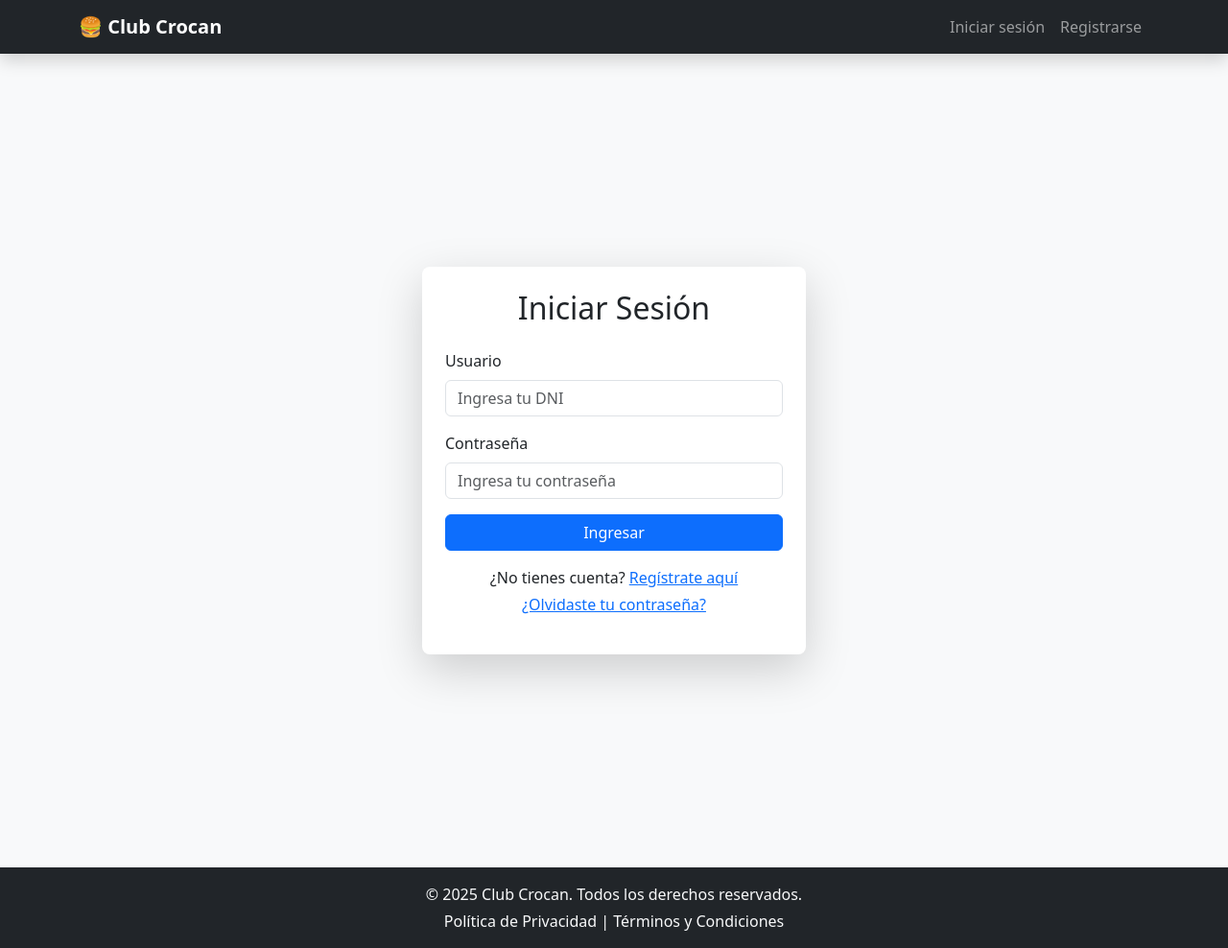
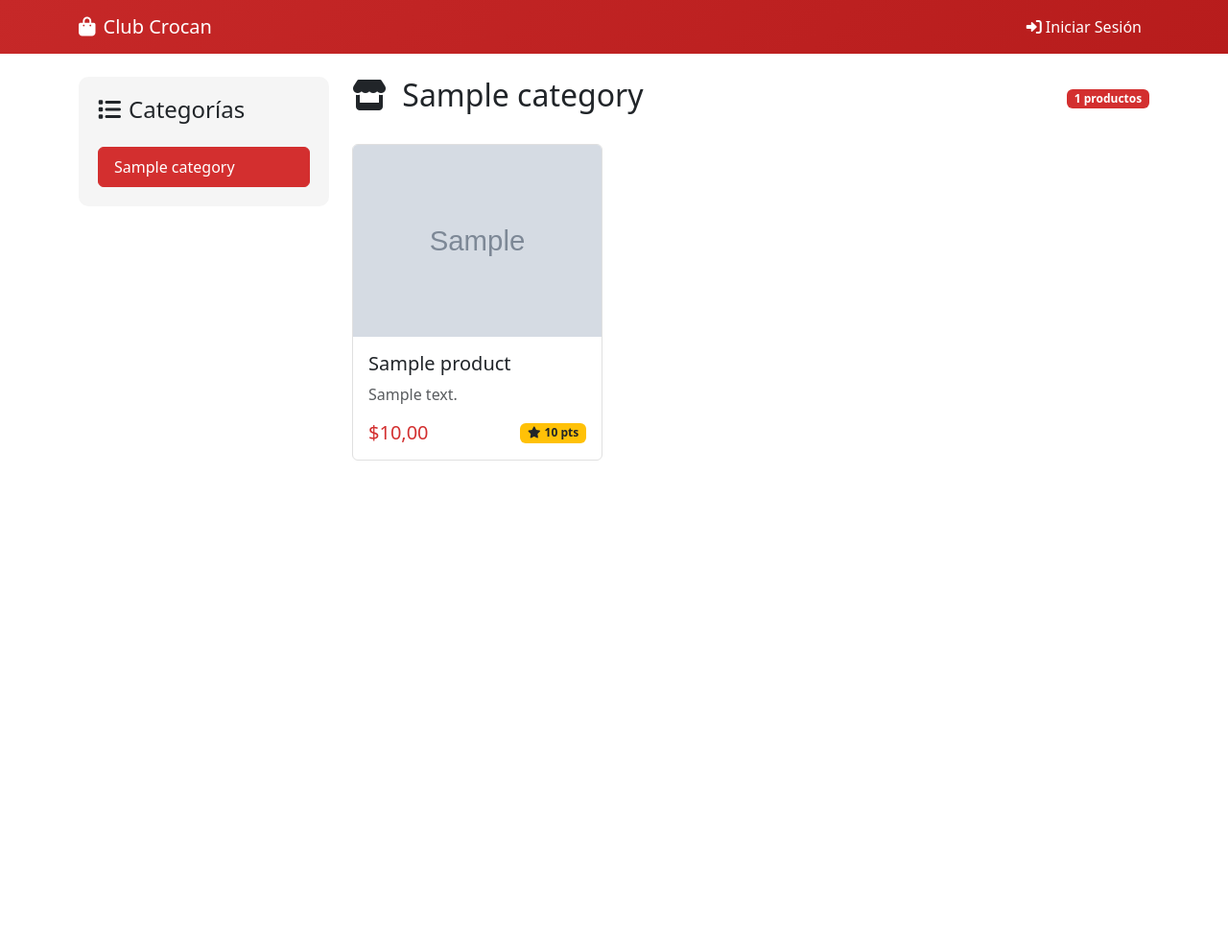
Before and after one commit to santi2025Tanque9/Crocan, a Django app: page / in a window 1280 px wide. Shown: the whole page at 96% size. After the commit the page ends 480 px from the top, so only its background shows below. Run offline with Django 4.2, Linux system fonts and the light colour scheme; tables that the repository leaves empty hold one stand-in row (values such as "Sample post"); grey boxes marked "Sample" are stand-in pictures.

Commit message:
Update __init__.cpython-312.pyc, views.cpython-312.pyc, and 28 more files...

```diff
--- a/applications/users/urls.py
+++ b/applications/users/urls.py
@@ -7,10 +7,10 @@ from django.urls import reverse_lazy
 app_name = 'users_app'
 
 urlpatterns = [
-    path('', views.login_view, name='login'),
+    path('login/', views.login_view, name='login'),
     path('registro/', views.registro, name='registro'),
     path('logout/', views.logout_view, name='logout'),
-    path('home/', views.home, name='home'),
+
     # --- Recuperación de contraseña ---
 
 
--- a/applications/users/views.py
+++ b/applications/users/views.py
@@ -1,9 +1,9 @@
+
 from django.shortcuts import render, redirect
 from django.contrib.auth import authenticate, login, logout
 from .forms import RegistroForm, LoginForm
 from .models import Usuario
 from django.contrib.auth.decorators import login_required
-
 
 def registro(request):
     if request.method == 'POST':
@@ -24,14 +24,15 @@ def login_view(request):
         user = authenticate(request, username=dni, password=password)
         if user is not None:
             login(request, user)
-            return redirect('users_app:home')
+            # CAMBIO IMPORTANTE: Redirigir a la lista de productos en lugar del home
+            return redirect('products:product_list')  # Cambiado esta línea
     form = LoginForm()
     return render(request, 'users/login.html', {'form': form})
 
 @login_required
 def home(request):
+    # Esta vista ya no se usa para el home principal
     return render(request, 'users/home.html')
-
 
 @login_required
 def logout_view(request):
--- a/club_crocan/urls.py
+++ b/club_crocan/urls.py
@@ -1,27 +1,12 @@
-"""
-URL configuration for club_crocan project.
-
-The `urlpatterns` list routes URLs to views. For more information please see:
-    https://docs.djangoproject.com/en/4.2/topics/http/urls/
-Examples:
-Function views
-    1. Add an import:  from my_app import views
-    2. Add a URL to urlpatterns:  path('', views.home, name='home')
-Class-based views
-    1. Add an import:  from other_app.views import Home
-    2. Add a URL to urlpatterns:  path('', Home.as_view(), name='home')
-Including another URLconf
-    1. Import the include() function: from django.urls import include, path
-    2. Add a URL to urlpatterns:  path('blog/', include('blog.urls'))
-"""
 from django.contrib import admin
-from django.urls import path,re_path,include
+from django.urls import path, re_path, include
 from django.conf import settings
 from django.conf.urls.static import static
 
 urlpatterns = [
     path('admin/', admin.site.urls),
-    re_path('', include('applications.users.urls'))
+    re_path('', include('applications.users.urls')),
+    re_path('', include('applications.products.urls')),  # Asegúrate de incluir esta línea
 ]
 
 if settings.DEBUG:
--- a/templates/base.html
+++ b/templates/base.html
@@ -3,58 +3,129 @@
 <head>
     <meta charset="UTF-8">
     <meta name="viewport" content="width=device-width, initial-scale=1.0">
-    <title>{% block title %}Club Crocan{% endblock %}</title>
-    <link href="https://cdn.jsdelivr.net/npm/bootstrap@5.3.2/dist/css/bootstrap.min.css" rel="stylesheet">
-    <script src="https://cdn.jsdelivr.net/npm/bootstrap@5.3.2/dist/js/bootstrap.bundle.min.js"></script>
+    <title>Club Crocan - {% block title %}{% endblock %}</title>
+
+    <!-- Bootstrap CSS -->
+    <link href="https://cdn.jsdelivr.net/npm/bootstrap@5.3.0/dist/css/bootstrap.min.css" rel="stylesheet">
+    <!-- Font Awesome -->
+    <link rel="stylesheet" href="https://cdnjs.cloudflare.com/ajax/libs/font-awesome/6.0.0/css/all.min.css">
+
+    <style>
+        .navbar-custom {
+            background: linear-gradient(135deg, #c62828 0%, #b71c1c 100%);
+        }
+        .navbar-brand, .nav-link, .navbar-text {
+            color: white !important;
+        }
+        .nav-link:hover {
+            color: #ffeb3b !important;
+        }
+        .btn-primary {
+            background-color: #d32f2f;
+            border-color: #d32f2f;
+        }
+        .btn-primary:hover {
+            background-color: #b71c1c;
+            border-color: #b71c1c;
+        }
+        .card-product {
+            transition: transform 0.3s;
+            height: 100%;
+            border: 1px solid #e0e0e0;
+        }
+        .card-product:hover {
+            transform: translateY(-5px);
+            box-shadow: 0 8px 20px rgba(198, 40, 40, 0.15);
+        }
+        .category-sidebar {
+            background-color: #f5f5f5;
+            border-radius: 10px;
+            padding: 20px;
+        }
+        .customer-card {
+            background: linear-gradient(135deg, #d32f2f 0%, #b71c1c 100%);
+            color: white;
+            border-radius: 15px;
+        }
+        .points-badge {
+            background-color: #ff5252;
+            color: white;
+            padding: 5px 10px;
+            border-radius: 20px;
+            font-weight: bold;
+        }
+        .badge-primary {
+            background-color: #d32f2f;
+        }
+        .list-group-item.active {
+            background-color: #d32f2f;
+            border-color: #d32f2f;
+        }
+        .text-primary {
+            color: #d32f2f !important;
+        }
+        .user-points {
+            background-color: #ffc107;
+            color: #000 !important;
+            padding: 5px 12px;
+            border-radius: 20px;
+            margin-left: 10px;
+            font-size: 0.9em;
+            font-weight: bold;
+            border: 2px solid rgba(255, 255, 255, 0.3);
+        }
+        .user-info {
+            display: flex;
+            align-items: center;
+            color: white !important;
+        }
+        .user-name {
+            color: white !important;
+            font-weight: 500;
+        }
+    </style>
 </head>
-<body class="bg-light d-flex flex-column min-vh-100">
+<body>
+    <!-- Navbar -->
+    <nav class="navbar navbar-expand-lg navbar-dark navbar-custom">
+        <div class="container">
+            <a class="navbar-brand" href="{% url 'products:product_list' %}">
+                <i class="fas fa-shopping-bag me-2"></i>Club Crocan
+            </a>
 
-    <!-- Navbar -->
-    <nav class="navbar navbar-expand-lg navbar-dark bg-dark shadow">
-        <div class="container">
-            <a class="navbar-brand fw-bold" href="#">🍔 Club Crocan</a>
-            <button class="navbar-toggler" type="button" data-bs-toggle="collapse" data-bs-target="#navbarContent">
-                <span class="navbar-toggler-icon"></span>
-            </button>
-
-            <div class="collapse navbar-collapse" id="navbarContent">
-                <ul class="navbar-nav ms-auto mb-2 mb-lg-0">
-
-
-                    {% if user.is_authenticated %}
-                        <li class="nav-item">
-                            <a class="nav-link" href="{% url 'users_app:logout' %}">Cerrar sesión</a>
-                        </li>
-                    {% else %}
-                        <li class="nav-item">
-                            <a class="nav-link" href="{% url 'users_app:login' %}">Iniciar sesión</a>
-                        </li>
-                        <li class="nav-item">
-                            <a class="nav-link" href="{% url 'users_app:registro' %}">Registrarse</a>
-                        </li>
-                    {% endif %}
-                </ul>
+            <div class="navbar-nav ms-auto">
+                {% if user.is_authenticated %}
+                    <div class="d-flex align-items-center">
+                        <div class="user-info me-3">
+                            <span class="user-name">
+                                <i class="fas fa-user me-1"></i>Hola, {{ user.nombre }}
+                            </span>
+                            {% if user.puntos %}
+                                <span class="user-points">
+                                    <i class="fas fa-star me-1"></i>{{ user.puntos }} pts
+                                </span>
+                            {% endif %}
+                        </div>
+                        <a class="nav-link" href="{% url 'users_app:logout' %}">
+                            <i class="fas fa-sign-out-alt me-1"></i>Cerrar Sesión
+                        </a>
+                    </div>
+                {% else %}
+                    <a class="nav-link" href="{% url 'users_app:login' %}">
+                        <i class="fas fa-sign-in-alt me-1"></i>Iniciar Sesión
+                    </a>
+                {% endif %}
             </div>
         </div>
     </nav>
 
-    <!-- Contenido -->
-    <main class="flex-grow-1">
-        <div class="container py-4">
-            {% block content %}{% endblock %}
-        </div>
-    </main>
+    <!-- Main Content -->
+    <div class="container mt-4">
+        {% block content %}
+        {% endblock %}
+    </div>
 
-    <!-- Footer -->
-    <footer class="bg-dark text-light text-center py-3 mt-auto">
-        <div class="container">
-            <p class="mb-1">&copy; 2025 Club Crocan. Todos los derechos reservados.</p>
-            <p class="mb-0">
-                <a href="#" class="text-decoration-none text-light">Política de Privacidad</a> |
-                <a href="#" class="text-decoration-none text-light">Términos y Condiciones</a>
-            </p>
-        </div>
-    </footer>
-
+    <!-- Bootstrap JS -->
+    <script src="https://cdn.jsdelivr.net/npm/bootstrap@5.3.0/dist/js/bootstrap.bundle.min.js"></script>
 </body>
 </html>
--- /dev/null
+++ b/templates/products/product_list.html
@@ -0,0 +1,93 @@
+{% extends 'base.html' %}
+{% load static %}
+
+{% block title %}Productos{% endblock %}
+
+{% block content %}
+<div class="row">
+    <!-- Sidebar con categorías -->
+    <div class="col-md-3">
+        <div class="category-sidebar">
+            <h4 class="mb-4">
+                <i class="fas fa-list me-2"></i>Categorías
+            </h4>
+            <div class="list-group">
+                {% for category in categories %}
+                    <a href="{% url 'products:product_list_by_category' category.id %}"
+                       class="list-group-item list-group-item-action {% if current_category.id == category.id %}active{% endif %}">
+                        {{ category.name }}
+                    </a>
+                {% endfor %}
+            </div>
+        </div>
+
+        <!-- Información del cliente -->
+        {% if customer_data %}
+        <div class="customer-card mt-4 p-3">
+            <h5 class="mb-3">
+                <i class="fas fa-user me-2"></i>Mi Perfil
+            </h5>
+            <p class="mb-1"><strong>Nombre:</strong> {{ customer_data.name }}</p>
+            <p class="mb-1"><strong>DNI:</strong> {{ customer_data.dni }}</p>
+            <p class="mb-0">
+                <strong>Puntos:</strong>
+                <span class="points-badge ms-2">{{ customer_data.points }}</span>
+            </p>
+        </div>
+        {% endif %}
+    </div>
+
+    <!-- Lista de productos -->
+    <div class="col-md-9">
+        <div class="d-flex justify-content-between align-items-center mb-4">
+            <h2>
+                <i class="fas fa-store me-2"></i>
+                {{ current_category.name }}
+            </h2>
+            <span class="badge badge-primary">{{ products|length }} productos</span>
+        </div>
+
+        {% if products %}
+            <div class="row">
+                {% for product in products %}
+                <div class="col-lg-4 col-md-6 mb-4">
+                    <div class="card card-product h-100">
+                        {% if product.image %}
+                        <img src="{{ product.image.url }}" class="card-img-top" alt="{{ product.name }}" style="height: 200px; object-fit: cover;">
+                        {% else %}
+                        <div class="card-img-top d-flex align-items-center justify-content-center bg-light" style="height: 200px;">
+                            <i class="fas fa-image fa-3x text-muted"></i>
+                        </div>
+                        {% endif %}
+
+                        <div class="card-body d-flex flex-column">
+                            <h5 class="card-title">{{ product.name }}</h5>
+                            <p class="card-text text-muted flex-grow-1">{{ product.description|truncatewords:15 }}</p>
+
+                            <div class="mt-auto">
+                                <div class="d-flex justify-content-between align-items-center">
+                                    <span class="h5 text-primary mb-0">${{ product.price }}</span>
+                                    {% if product.points > 0 %}
+                                    <span class="badge bg-warning text-dark">
+                                        <i class="fas fa-star me-1"></i>{{ product.points }} pts
+                                    </span>
+                                    {% endif %}
+                                </div>
+
+
+                            </div>
+                        </div>
+                    </div>
+                </div>
+                {% endfor %}
+            </div>
+        {% else %}
+            <div class="text-center py-5">
+                <i class="fas fa-box-open fa-4x text-muted mb-3"></i>
+                <h3 class="text-muted">No hay productos en esta categoría</h3>
+                <p class="text-muted">Prueba con otra categoría</p>
+            </div>
+        {% endif %}
+    </div>
+</div>
+{% endblock %}
```
Also changed, not shown: applications/products/products_list.html (added, +75 -0 lines), templates/home.html (added, +113 -0 lines), templates/users/product_list.html (added, +75 -0 lines), media/products/McFiesta.png (added).
